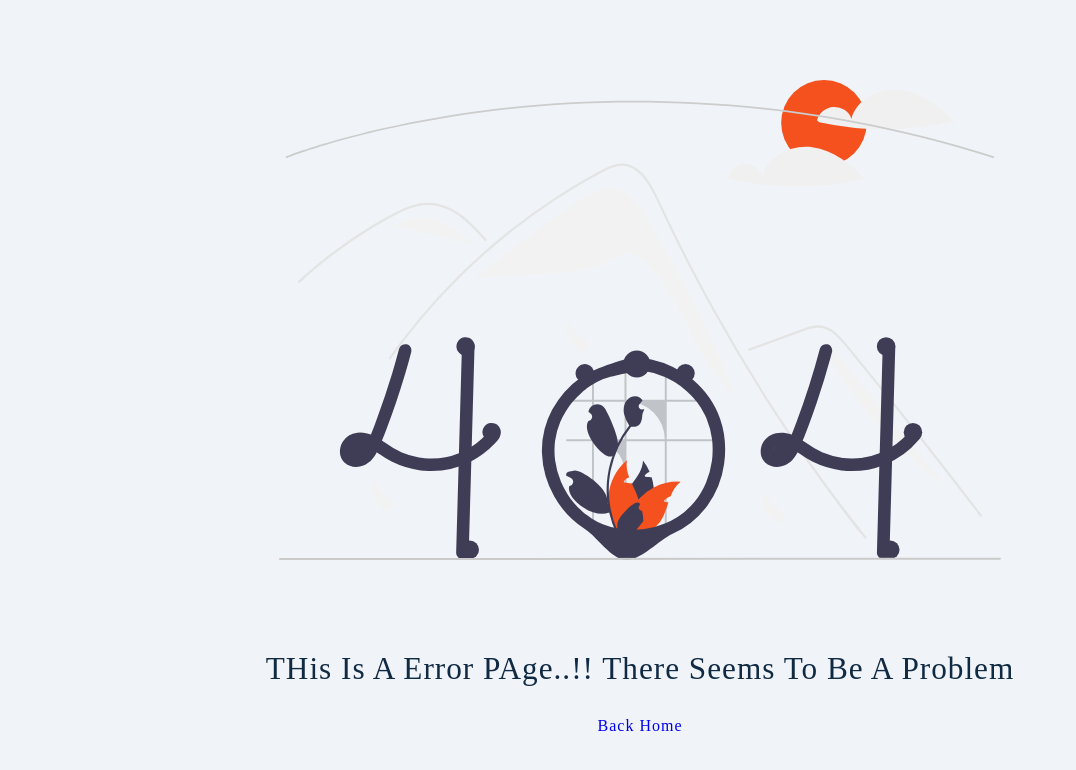
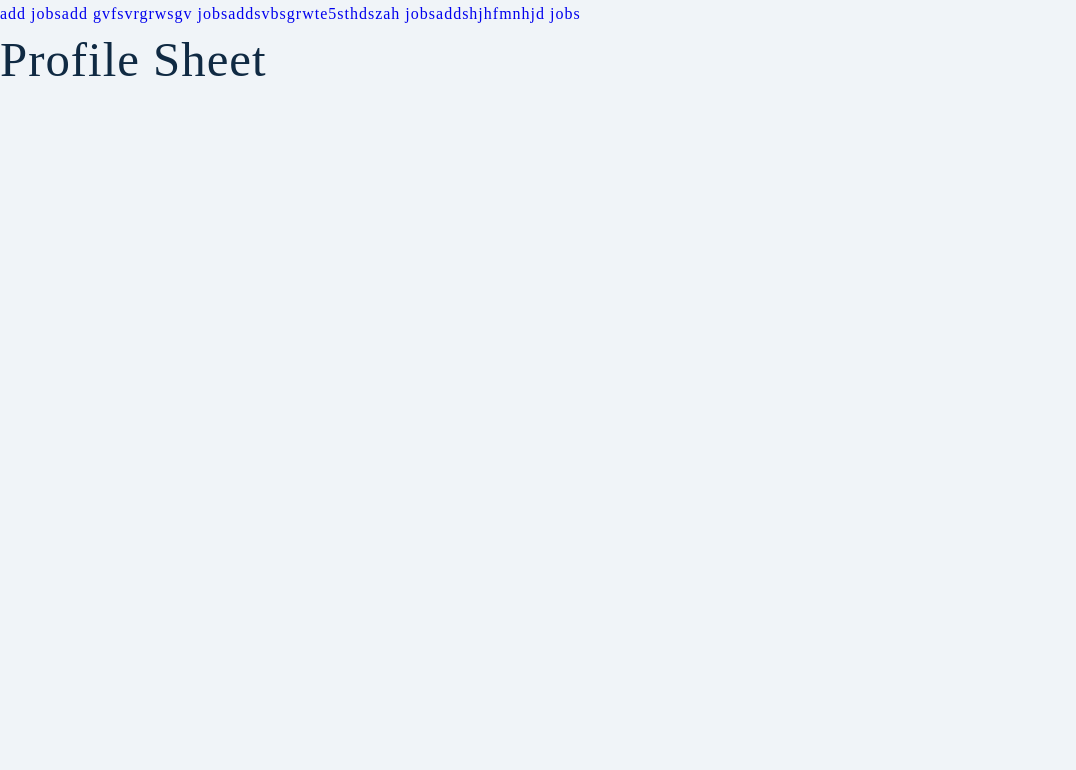
Before and after one commit to rakshithsgowda/MERN-JOB-STALL, a React (Create React App) app in the folder client/: page /profile in a window 1280 px wide. Shown: the top 770 px of the page, without its empty margins (0-1076 px from the left). Built offline with nearby package versions, Linux system fonts and the light colour scheme; sample sign-in values are in the browser's storage.

Commit message:
private routes and nested routes using dashborad

```diff
--- a/client/src/App.js
+++ b/client/src/App.js
@@ -1,11 +1,32 @@
 import { BrowserRouter, Routes, Route } from 'react-router-dom'
-import { Landing, Register, Error, Dashboard } from './pages'
+import { Landing, Register, Error, ProtectedRoute } from './pages'
+
+import {
+  Stats,
+  SharedLayout,
+  AddJob,
+  AllJobs,
+  Profile,
+} from './pages/Dashboard'
 
 function App() {
   return (
     <BrowserRouter>
       <Routes>
-        <Route path='/' element={<Dashboard />} />
+        <Route
+          path='/'
+          element={
+            <ProtectedRoute>
+              <SharedLayout />
+            </ProtectedRoute>
+          }
+        >
+          <Route index element={<Stats />} />
+          <Route path='add-job' element={<AddJob />} />
+          <Route path='all-jobs' element={<AllJobs />} />
+          <Route path='profile' element={<Profile />} />
+          {/* <Route path='sharedLayout' element={<SharedLayout />} /> */}
+        </Route>
         <Route path='/landing' element={<Landing />} />
         <Route path='/register' element={<Register />} />
         <Route path='*' element={<Error />} />
--- /dev/null
+++ b/client/src/pages/Dashboard/addJob.js
@@ -0,0 +1,5 @@
+const AddJob = () => {
+  return <div>adding job sheet</div>
+}
+
+export default AddJob
--- /dev/null
+++ b/client/src/pages/Dashboard/allJobs.js
@@ -0,0 +1,5 @@
+const AllJobs = () => {
+  return <h1>all jobs page sheet</h1>
+}
+
+export default AllJobs
--- /dev/null
+++ b/client/src/pages/Dashboard/index.js
@@ -0,0 +1,6 @@
+import AddJob from './addJob'
+import AllJobs from './allJobs'
+import Profile from './profile'
+import SharedLayout from './sharedLayout'
+import Stats from './stats'
+export { Stats, SharedLayout, AddJob, AllJobs, Profile }
--- /dev/null
+++ b/client/src/pages/Dashboard/profile.js
@@ -0,0 +1,5 @@
+const Profile = () => {
+  return <h1>Profile sheet</h1>
+}
+
+export default Profile
--- /dev/null
+++ b/client/src/pages/Dashboard/sharedLayout.js
@@ -0,0 +1,39 @@
+import styled from 'styled-components'
+
+import { Outlet, Link } from 'react-router-dom'
+
+const SharedLayout = () => {
+  return (
+    <Wrapper>
+      <nav>
+        <Link to='add-jobs'>add jobs</Link>
+        <Link to='add-jobs'>add gvfsvrgrwsgv jobs</Link>
+        <Link to='add-jobs'>addsvbsgrwte5sthdszah jobs</Link>
+        <Link to='add-jobs'>addshjhfmnhjd jobs</Link>
+      </nav>
+      <Outlet />
+    </Wrapper>
+  )
+}
+
+const Wrapper = styled.section`
+  .dashboard {
+    display: grid;
+    grid-template-columns: 1fr;
+  }
+  .dashboard-page {
+    width: 90vw;
+    margin: 0 auto;
+    padding: 2rem 0;
+  }
+  @media (min-width: 992px) {
+    .dashboard {
+      grid-template-columns: auto 1fr;
+    }
+    .dashboard-page {
+      width: 90%;
+    }
+  }
+`
+
+export default SharedLayout
--- /dev/null
+++ b/client/src/pages/Dashboard/stats.js
@@ -0,0 +1,5 @@
+const Stats = () => {
+  return <h1>statts page</h1>
+}
+
+export default Stats
--- /dev/null
+++ b/client/src/pages/ProtectedRoute.js
@@ -0,0 +1,12 @@
+import { useAppContext } from '../context/appContext'
+import { Navigate } from 'react-router-dom'
+
+const ProtectedRoute = ({ children }) => {
+  const { user } = useAppContext()
+
+  if (!user) {
+    return <Navigate to='/landing' />
+  } else return children
+}
+
+export default ProtectedRoute
--- a/client/src/pages/dashboard.js
+++ /dev/null
@@ -1,11 +0,0 @@
-// import { useEffect } from 'react'
-
-const Dashboard = () => {
-  return (
-    <div>
-      <h1>this is daashboard page</h1>
-    </div>
-  )
-}
-
-export default Dashboard
--- a/client/src/pages/index.js
+++ b/client/src/pages/index.js
@@ -1,6 +1,6 @@
 import Landing from './landing'
-import Dashboard from './dashboard'
 import Error from './error'
 import Register from './register'
+import ProtectedRoute from './ProtectedRoute'
 
-export { Landing, Dashboard, Error, Register }
+export { Landing, ProtectedRoute, Error, Register }
```
Also changed, not shown: 1 other file (tests, documents, lock files or other folders).
